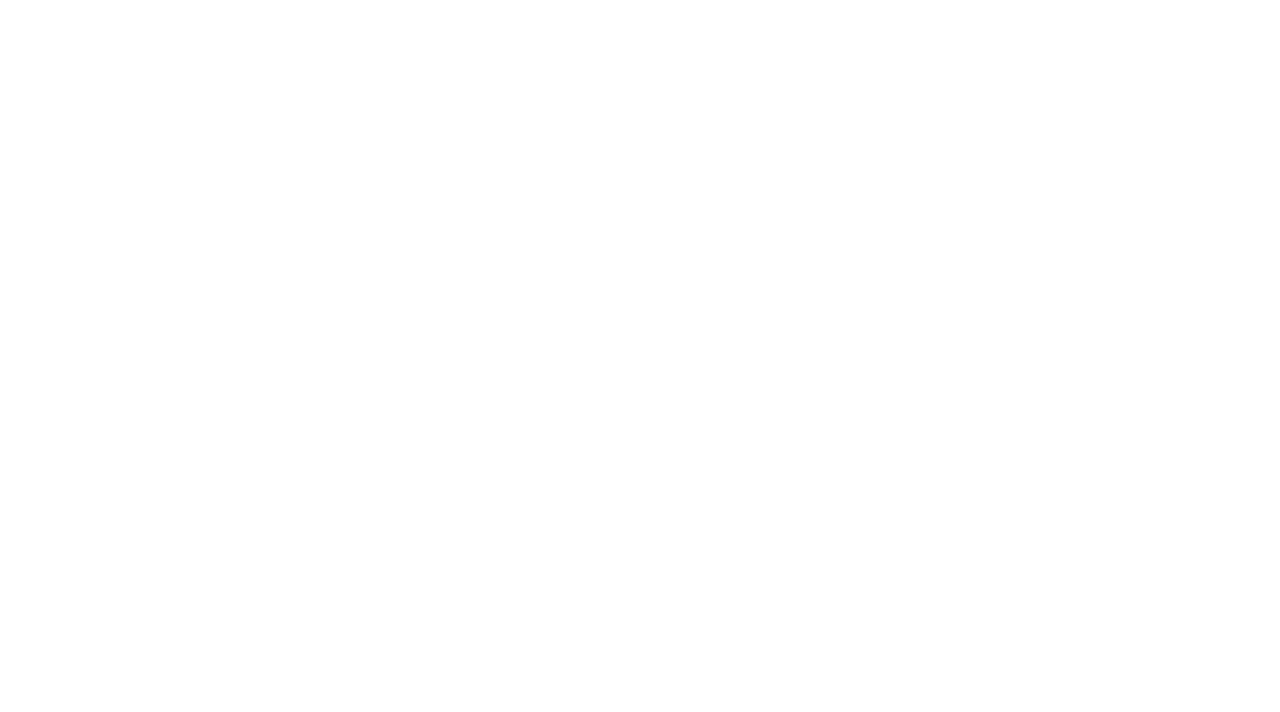
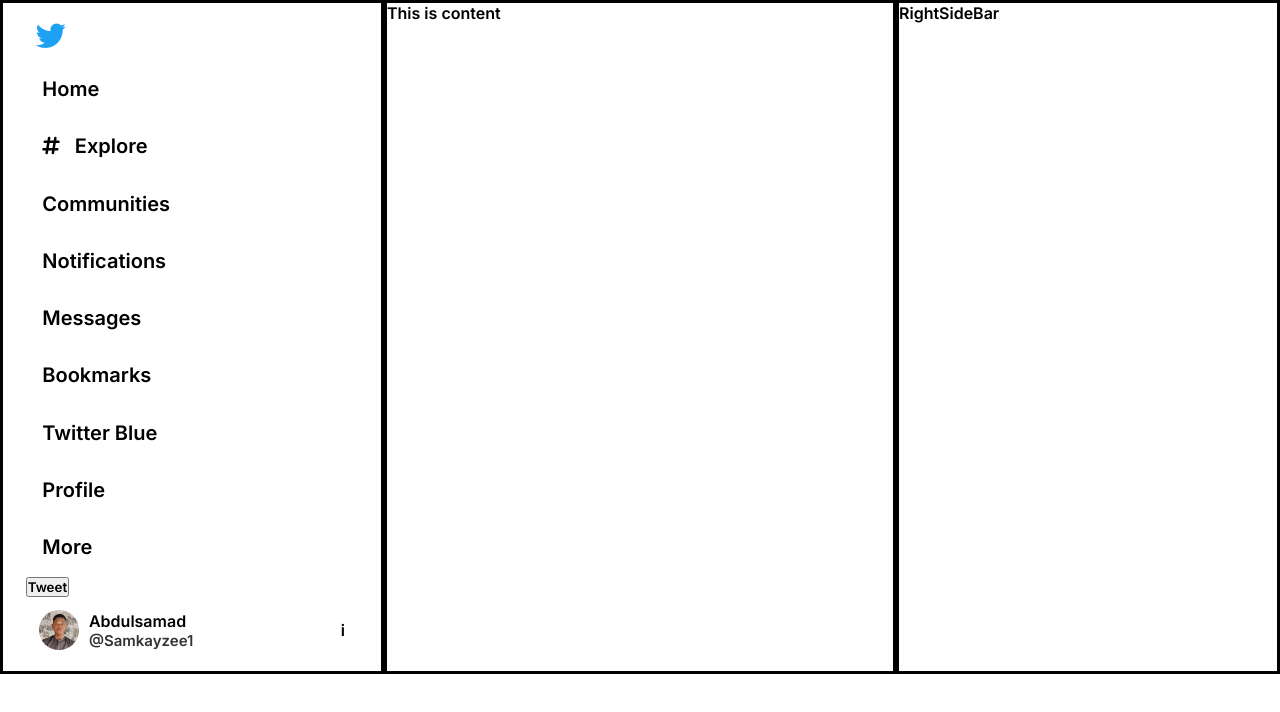
Before and after one commit to Samkayzeee/twitter-clone, a React (Vite) app: page / in a window 1280 px wide. Shown: the top 712 px of the page. Built offline with nearby package versions, Linux system fonts and the light colour scheme.

Commit message:
working on Left sidebar

```diff
--- a/index.html
+++ b/index.html
@@ -3,8 +3,9 @@
   <head>
     <meta charset="UTF-8" />
     <link rel="icon" type="image/svg+xml" href="/vite.svg" />
+    <link rel="stylesheet" href="https://cdnjs.cloudflare.com/ajax/libs/font-awesome/6.4.0/css/all.min.css" integrity="sha512-iecdLmaskl7CVkqkXNQ/ZH/XLlvWZOJyj7Yy7tcenmpD1ypASozpmT/E0iPtmFIB46ZmdtAc9eNBvH0H/ZpiBw==" crossorigin="anonymous" referrerpolicy="no-referrer" />
     <meta name="viewport" content="width=device-width, initial-scale=1.0" />
-    <title>Vite + React</title>
+    <title>Samkayzee Twitter Clone</title>
   </head>
   <body>
     <div id="root"></div>
--- a/package.json
+++ b/package.json
@@ -12,6 +12,7 @@
   "dependencies": {
     "react": "^18.2.0",
     "react-dom": "^18.2.0",
+    "react-router-dom": "^6.11.1",
     "sass": "^1.62.1"
   },
   "devDependencies": {
--- a/src/components/leftsidebar/LeftSideBar.jsx
+++ b/src/components/leftsidebar/LeftSideBar.jsx
@@ -1,7 +1,43 @@
+import { Link } from 'react-router-dom';
 import './LeftSideBar.scss';
+import profile_pic from '../../assets/profile_pic.jpeg';
 
 export default function LeftSideBar() {
   return (
-    <div>LeftSideBar</div>
+    <>
+        <div className="main-leftsidebar">
+            <div className="logo">
+                <Link to={'/'}> <i className="fa-brands fa-twitter"></i> </Link>
+            </div>
+
+            <div className="links">
+              <ul>
+                <li> <Link> Home </Link> </li>
+                <li> <Link><i className="fa-solid fa-hashtag"></i> Explore </Link> </li>
+                <li> <Link> Communities </Link> </li>
+                <li> <Link> Notifications </Link> </li>
+                <li> <Link> Messages </Link> </li>
+                <li> <Link> Bookmarks </Link> </li>
+                <li> <Link> Twitter Blue </Link> </li>
+                <li> <Link> Profile </Link> </li>
+                <li> <Link> More </Link> </li>
+              </ul>
+            </div>
+
+            <button>Tweet</button>
+
+            <div className="profile">
+              <img src={profile_pic} alt="profile-pic" />
+              <div className="profile-content">
+                <h5>Abdulsamad</h5>
+                <p>@Samkayzee1</p>
+              </div>
+
+              <div className="icon">
+                  i
+              </div>
+            </div>
+        </div>
+    </>
   )
 }
--- a/src/components/leftsidebar/LeftSideBar.scss
+++ b/src/components/leftsidebar/LeftSideBar.scss
@@ -0,0 +1,83 @@
+.main-leftsidebar{
+    padding: 2% 6%;
+
+    .logo{
+        a{
+            border: none;
+            display: block;
+            padding: 10px;
+            border-radius: 50%;
+            width: -moz-fit-content;
+            width: fit-content;
+            transition: all 0.3s ease-in-out;
+
+            &:hover{
+                background-color: rgb(225, 225, 225);
+            }
+
+            i{
+                font-size: 30px;
+                color: rgb(29, 161, 242);
+            }
+        }
+    }
+    .links{
+        ul{
+            list-style-type: none;
+            li{
+                a{
+                    display: inline-block;
+                    padding: 5%;
+                    border: solid;
+                    font-size: 20px;
+                    text-decoration: none;
+                    border-radius: 30px;
+                    border: none;
+                    transition: all 0.3s ease-in-out;
+                    color: black;
+                    &:hover{
+                        background-color: rgb(225, 225, 225);
+                    }
+                    i{
+                        margin-right: 10px;
+                    }
+                }
+            }
+        }
+    }
+
+    .profile{
+        display: flex;
+        border: none;
+        cursor: pointer;
+        transition: all 0.3s ease-in-out;
+        align-items: center;
+        position: relative;
+        padding: 4%;
+        border-radius: 50px;
+        &:hover{
+            background: rgb(225, 225, 225);
+        }
+        img{
+            width: 40px;
+            height: 40px;
+            border-radius: 50%;
+        }
+        .profile-content{
+            margin-left: 10px;
+            h5{
+                font-size: 16px;
+            }
+            p{
+                font-size: 15px;
+                font-weight: 200;
+                opacity: 0.8;
+            }
+        }
+        .icon{
+            position: absolute;
+            right: 0;
+            margin-right: 4%;
+        }
+    }
+}
--- a/src/index.scss
+++ b/src/index.scss
@@ -0,0 +1,8 @@
+@import url('https://fonts.googleapis.com/css2?family=Inter:wght@600&family=Ubuntu:wght@400;500&display=swap');
+
+*{
+    padding: 0;
+    margin: 0;
+    box-sizing: border-box;
+    font-family: 'Inter', sans-serif;
+}
--- a/src/main.jsx
+++ b/src/main.jsx
@@ -1,10 +1,16 @@
 import React from 'react'
 import ReactDOM from 'react-dom/client'
-import App from './App.jsx'
+// import App from './App.jsx'
 import './index.scss'
+import { RouterProvider, createBrowserRouter } from 'react-router-dom'
+import Home from './pages/home/Home.jsx'
+
+const router = createBrowserRouter([
+  {path:'/', element: <Home />}
+]);
 
 ReactDOM.createRoot(document.getElementById('root')).render(
   <React.StrictMode>
-    <App />
+    <RouterProvider router={router}/>
   </React.StrictMode>,
 )
--- /dev/null
+++ b/src/pages/home/Home.jsx
@@ -0,0 +1,25 @@
+import './Home.scss';
+import LeftSideBar from '../../components/leftsidebar/LeftSideBar';
+import RightSideBar from '../../components/rightsidebar/RightSideBar';
+
+const Home = () => {
+    return (
+        <>
+            <main className='main'>
+                <div className="lefisidebar">
+                    <LeftSideBar />
+                </div>
+
+                <div className="content">
+                    This is content
+                </div>
+
+                <div className="rightsidebar">
+                    <RightSideBar />
+                </div>
+            </main>
+        </>
+     );
+}
+
+export default Home;
--- /dev/null
+++ b/src/pages/home/Home.scss
@@ -0,0 +1,16 @@
+.main{
+    display: flex;
+    position: relative;
+    .lefisidebar{
+        width: 30%;
+        border: solid;
+    }
+    .content{
+        width: 40%;
+        border: solid;
+    }
+    .rightsidebar{
+        width: 30%;
+        border: solid;
+    }
+}
```
Also changed, not shown: src/assets/profile_pic.jpeg (added), 1 other file (tests, documents, lock files or other folders).
